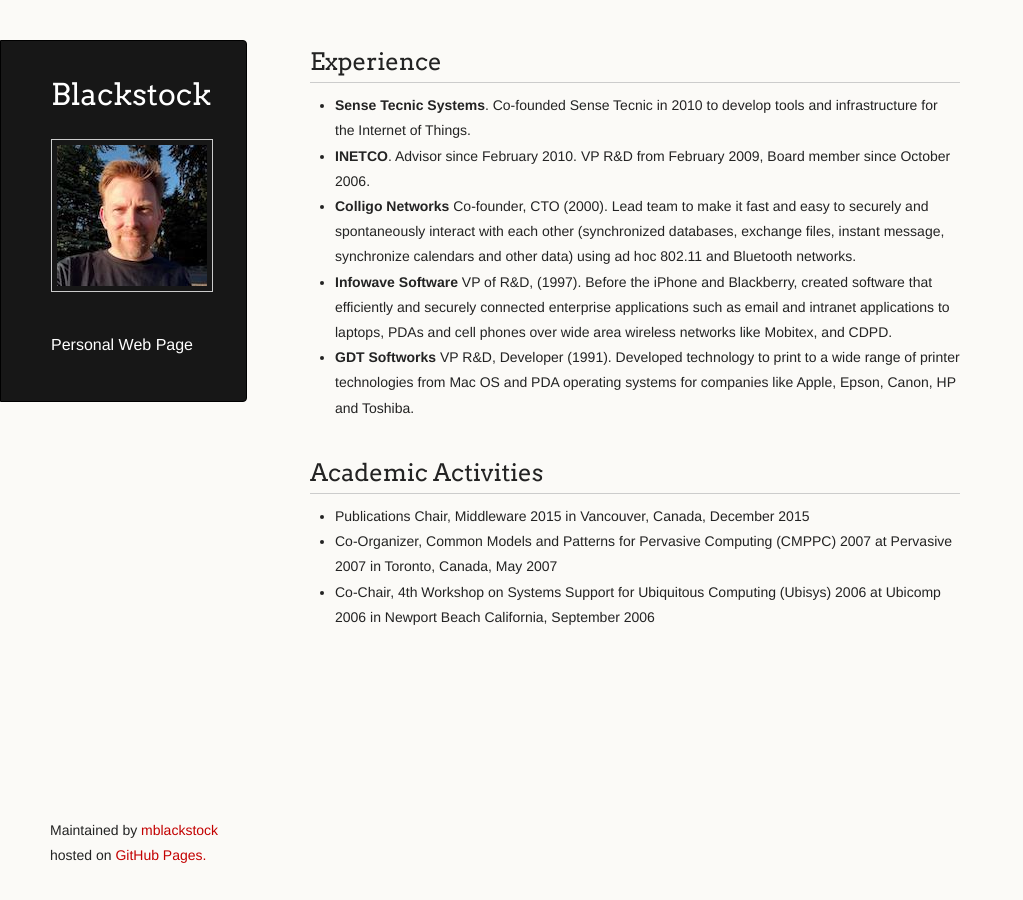
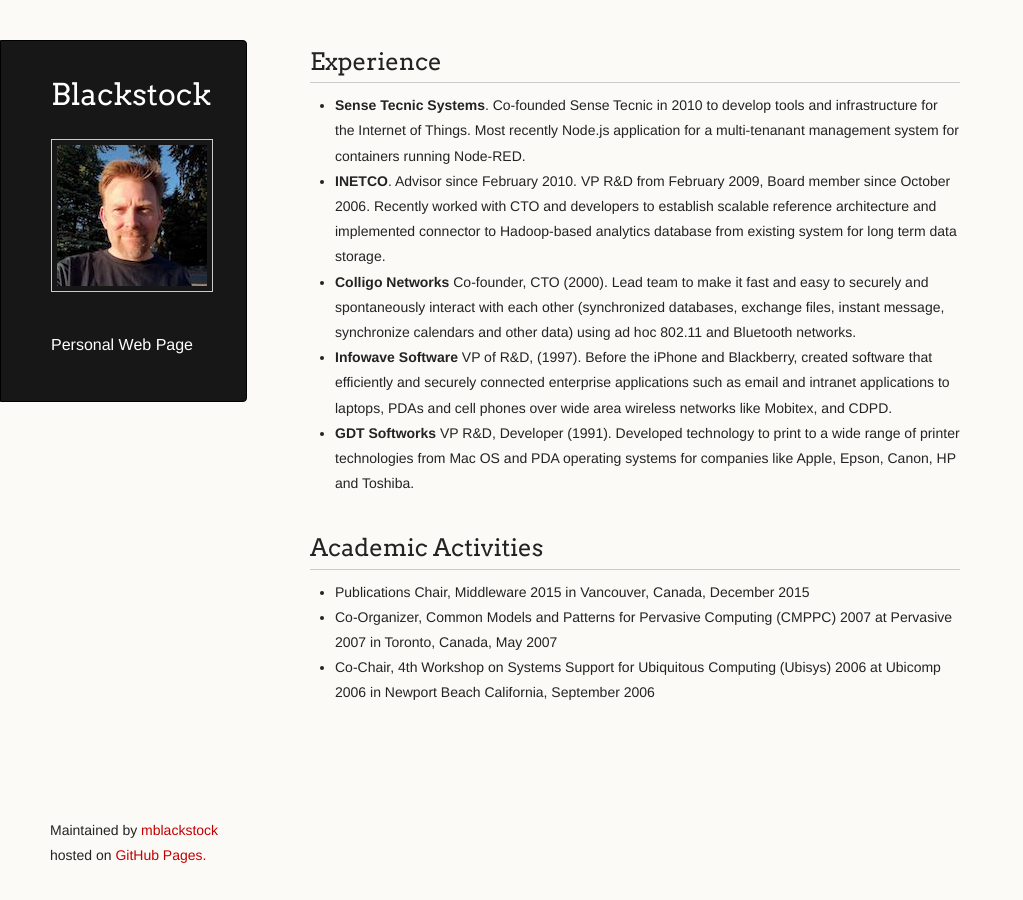
Before and after one commit to mblackstock/mblackstock.github.io, a Jekyll site: the page built from experience/index.md, in a window 1280 px wide. Shown: the whole page, without its empty margins (0-1023 px from the left). Built offline with Jekyll 4.4.1, drawn with Linux system fonts in a browser that asks for light colours.

Commit message:
more specific experience

```diff
--- a/experience/index.md
+++ b/experience/index.md
@@ -5,8 +5,8 @@
 
 ## Experience
 
-* **Sense Tecnic Systems**. Co-founded Sense Tecnic in 2010 to develop tools and infrastructure for the Internet of Things.
-* **INETCO**. Advisor since February 2010. VP R&D from February 2009, Board member since October 2006.
+* **Sense Tecnic Systems**. Co-founded Sense Tecnic in 2010 to develop tools and infrastructure for the Internet of Things.  Most recently Node.js application for a multi-tenanant management system for containers running Node-RED.
+* **INETCO**. Advisor since February 2010. VP R&D from February 2009, Board member since October 2006.  Recently worked with CTO and developers to establish scalable reference architecture and implemented connector to Hadoop-based analytics database from existing system for long term data storage.
 * **Colligo Networks** Co-founder, CTO (2000). Lead team to make it fast and easy to securely and spontaneously interact with each other (synchronized databases, exchange files, instant message, synchronize calendars and other data) using ad hoc 802.11 and Bluetooth networks.
 * **Infowave Software** VP of R&D, (1997). Before the iPhone and Blackberry, created software that efficiently and securely connected enterprise applications such as email and intranet applications to laptops, PDAs and cell phones over wide area wireless networks like Mobitex, and CDPD.
 * **GDT Softworks** VP R&D, Developer (1991). Developed technology to print to a wide range of printer technologies from Mac OS and PDA operating systems for companies like Apple, Epson, Canon, HP and Toshiba.
```
